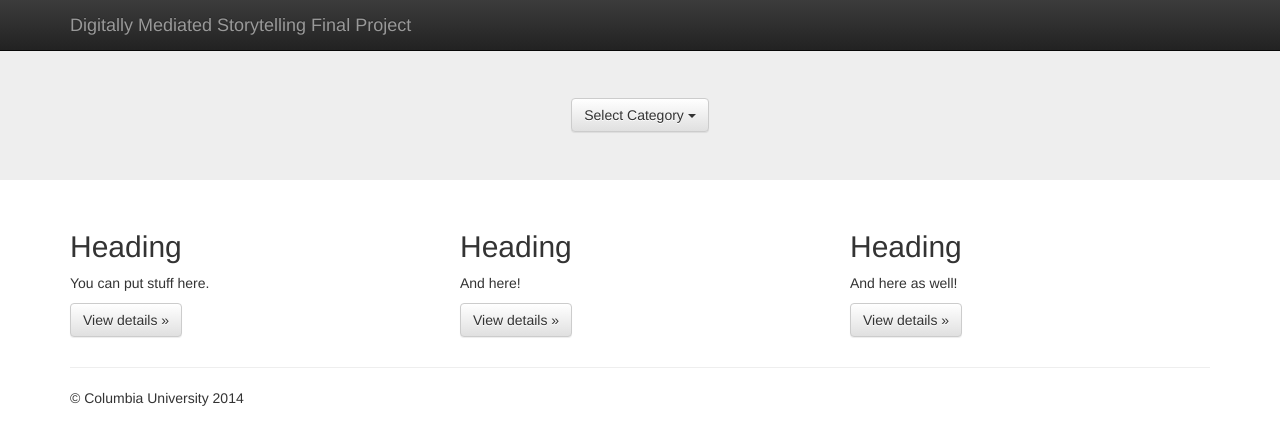
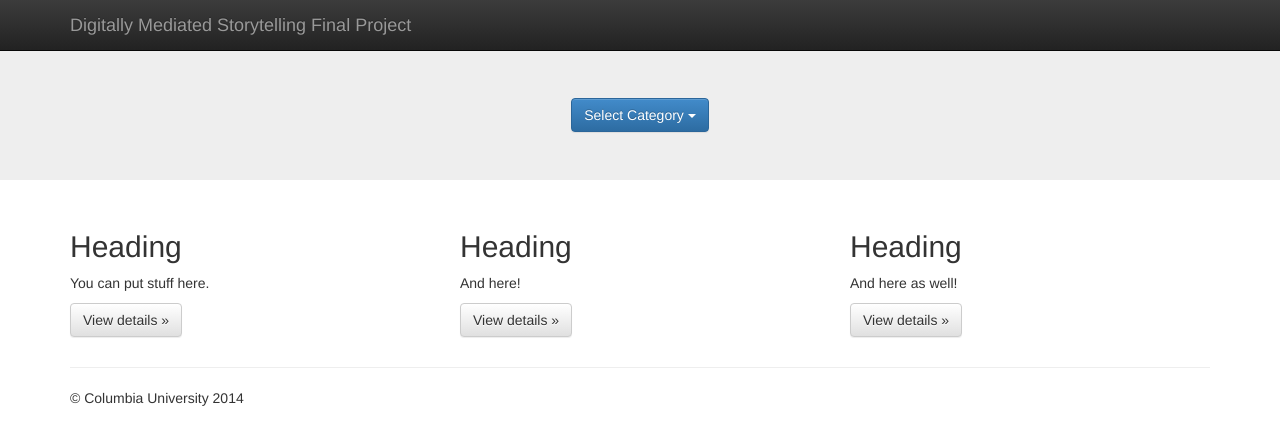
Before and after one commit to sbchou/storytelling, a plain HTML site: page website/index.html in a window 1280 px wide. Drawn offline with nearby package versions, Linux system fonts and the light colour scheme.

Commit message:
Made blue button!

```diff
--- a/website/index.html
+++ b/website/index.html
@@ -53,7 +53,7 @@
 
       <!-- Dropdown button -->
       <div class="btn-group" id="categories">
-      	<button type="button" class="btn btn-default dropdown-toggle" data-toggle="dropdown">
+      	<button type="button" class="btn btn-primary dropdown-toggle" data-toggle="dropdown">
       	Select Category <span class="caret"></span>
       	</button>
       	<ul class="dropdown-menu" role="menu">
```
